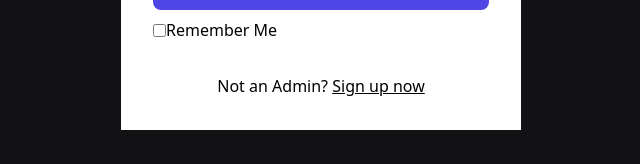
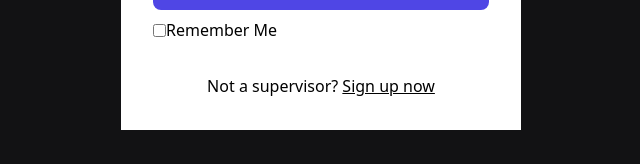
Before and after one commit to kelvin-omoh/ZIMS, a React (Create React App) app: page /signin in a window 1280 px wide. Shown: the part 484-648 px from the top of the page, without its empty margins (319-959 px from the left). Built offline with nearby package versions, Linux system fonts and the light colour scheme; no server answers.

Commit message:
ticket update

```diff
--- a/src/components/Modal.js
+++ b/src/components/Modal.js
@@ -60,12 +60,18 @@ const Modal = ({ visible, onClose }) => {
 
               <select onChange={(e)=>{setPrice(e.target.value)
              }} className="bg-[#e9e9e9] h-11 p-2 " name="cars" id="cars">
-                <option value={3500} ><p className="text-[1.1rem]">Weekday-Senior (51-62+) - ₦3500</p></option>
+                <option value={3500} ><p className="text-[1.1rem]">Weekday-Senior  (51-62+) - ₦3500</p></option>
                 <option value={4000}><p className="text-[1.1rem]">Weekday-Adult (18-50) - ₦4000</p> </option>
                 <option value={2500}><p className="text-[1.1rem]">Weekday-Child (4-17) - ₦2500</p></option>
                 <option  value={3500}><p className="text-[1.1rem]">Weekend-Senior (51-62+) - ₦4000</p></option>
                 <option  value={4000}><p className="text-[1.1rem]">Weekend-Adult (18-50) - ₦3500</p></option>
                 <option value={2000}><p className="text-[1.1rem]">Weekend-Child (4-17) - ₦2000</p></option>
+                <option value={3500} ><p className="text-[1.1rem]">Weekday-Senior Foreigner  (51-62+) - $10</p></option>
+                <option value={4000}><p className="text-[1.1rem]">Weekday-Adult Foreigner (18-50) - $10</p> </option>
+                <option value={2500}><p className="text-[1.1rem]">Weekday-Child  Foreigner(4-17) - $8</p></option>
+                <option  value={3500}><p className="text-[1.1rem]">Weekend-Senior Foreigner (51-62+) - $11</p></option>
+                <option  value={4000}><p className="text-[1.1rem]">Weekend-Adult Foreigner (18-50) - $11</p></option>
+                <option value={2000}><p className="text-[1.1rem]">Weekend-Child Foreigner(4-17) - $8</p></option>
 
 
               </select>
--- a/src/components/Signin.js
+++ b/src/components/Signin.js
@@ -43,7 +43,7 @@ const Signin = () => {
         </div>
         <button className='w-full py-3 mt-3 z-[90] bg-indigo-600 hover:bg-indigo-500 relative text-white'>Sign In</button>
         <p className='flex z-[90] items-center mt-2'><input type='checkbox'/>Remember Me</p>
-        <p className=' z-[90]  text-center mt-8'>Not an Admin? <Link to='/signup' className=' cursor-pointer underline z-[90]'> Sign up now</Link></p>
+        <p className=' z-[90]  text-center mt-8'>Not a supervisor? <Link to='/signup' className=' cursor-pointer underline z-[90]'> Sign up now</Link></p>
  </form>
 </div>
 
```
